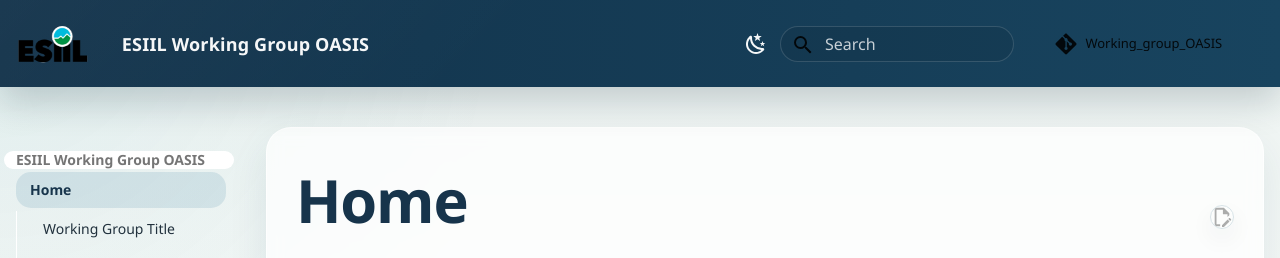
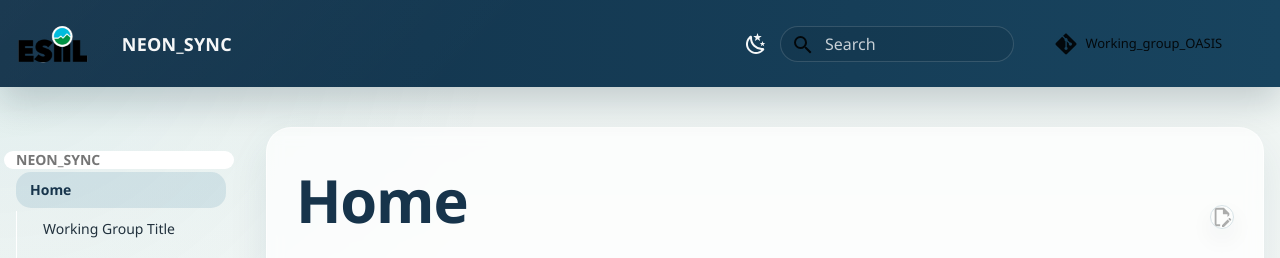
Before and after one commit to CU-ESIIL/NEON_SYNC, an MkDocs documentation site: the page built from docs/index.md, in a window 1280 px wide. Shown: the top 258 px of the page. Built offline with MkDocs 1.6.1 and Material for MkDocs 9.7.7, drawn with Linux system fonts in a browser that asks for light colours; comment, search, counter and statistics services are not loaded.

Commit message:
Update mkdocs.yml

```diff
--- a/mkdocs.yml
+++ b/mkdocs.yml
@@ -1,11 +1,11 @@
-site_name: 'ESIIL Working Group OASIS'
+site_name: 'NEON_SYNC'
 site_description: 'Repository and website template for ESIIL working groups'
 site_author: Ty Tuff
-site_url: https://cu-esiil.github.io/Working_group_OASIS
+site_url: https://cu-esiil.github.io/NEON_SYNC
 
 # Repository
 repo_name: Working_group_OASIS
-repo_url: https://github.com/CU-ESIIL/Working_group_OASIS
+repo_url: https://github.com/CU-ESIIL/NEON_SYNC
 # The edit URI points MkDocs Material at the docs/ source so page edit links open in GitHub edit mode.
 edit_uri: edit/main/docs/
 # Copyright
```
